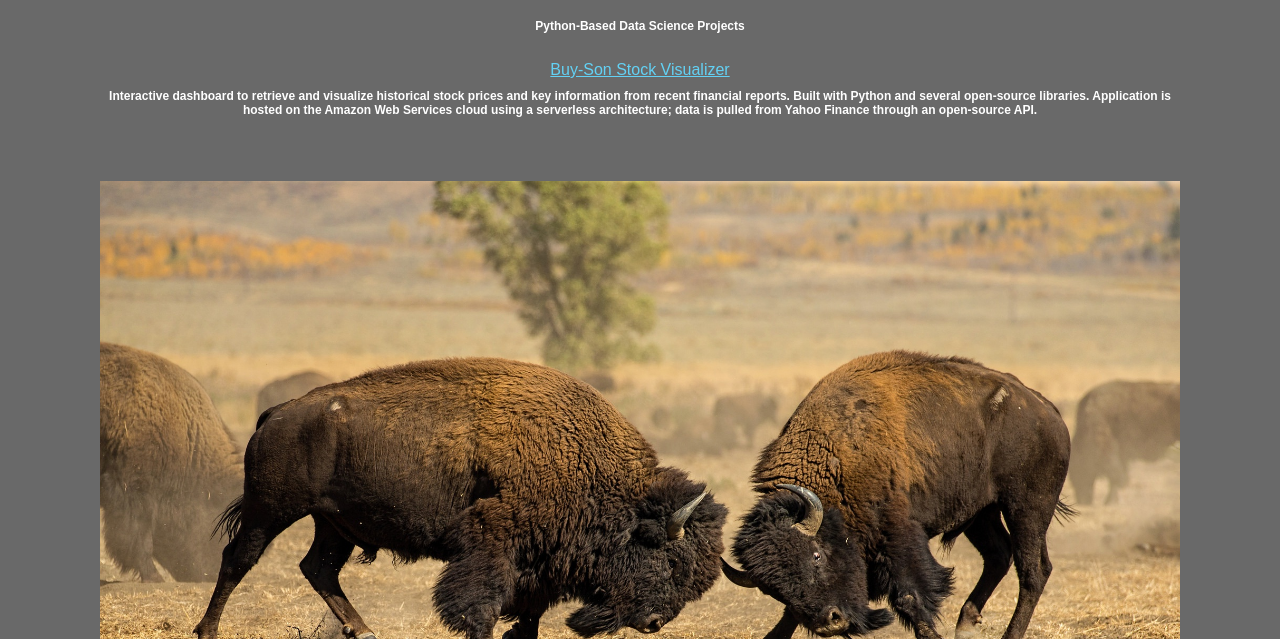
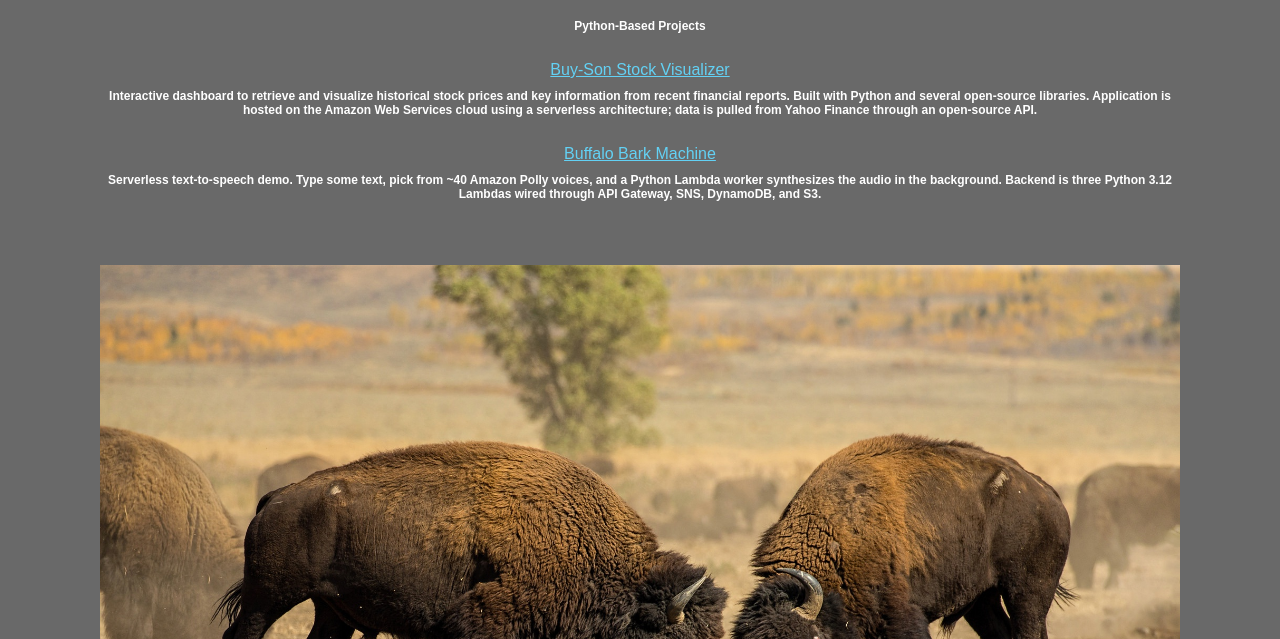
Before and after one commit to JackVance/bigolbuffalo, an Eleventy site: page src/Bython.html in a window 1280 px wide. Shown: the part 161-800 px from the top of the page. Built offline with nearby package versions, Linux system fonts and the light colour scheme; Eleventy itself is replaced by a stand-in of ours; files that its build step writes are made by us from their sources.

Commit message:
docs(bython): add Buffalo Bark Machine to project list
Adds the bark machine alongside the stock visualizer on the Bython
page with a short description of the architecture. Broadens the
section subtitle from "Python-Based Data Science Projects" to
"Python-Based Projects" since the bark machine is serverless
demo / TTS, not data science.

```diff
--- a/src/Bython.html
+++ b/src/Bython.html
@@ -3,10 +3,13 @@ layout: layouts/page.njk
 title: Bython
 ---
 <h1>Bython Projects</h1>
-<h2>Python-Based Data Science Projects</h2>
+<h2>Python-Based Projects</h2>
 <br>
 <a href="/StockDashboard.html">Buy-Son Stock Visualizer</a>
 <h2>Interactive dashboard to retrieve and visualize historical stock prices and key information from recent financial reports. Built with Python and several open-source libraries. Application is hosted on the Amazon Web Services cloud using a serverless architecture; data is pulled from Yahoo Finance through an open-source API.</h2>
+<br>
+<a href="/BuffaloBarkMachine.html">Buffalo Bark Machine</a>
+<h2>Serverless text-to-speech demo. Type some text, pick from ~40 Amazon Polly voices, and a Python Lambda worker synthesizes the audio in the background. Backend is three Python 3.12 Lambdas wired through API Gateway, SNS, DynamoDB, and S3.</h2>
 <br><br><br>
 <img src="/BuffaloPorn/buffaloFight.jpg" alt="">
 <br><br>
```
